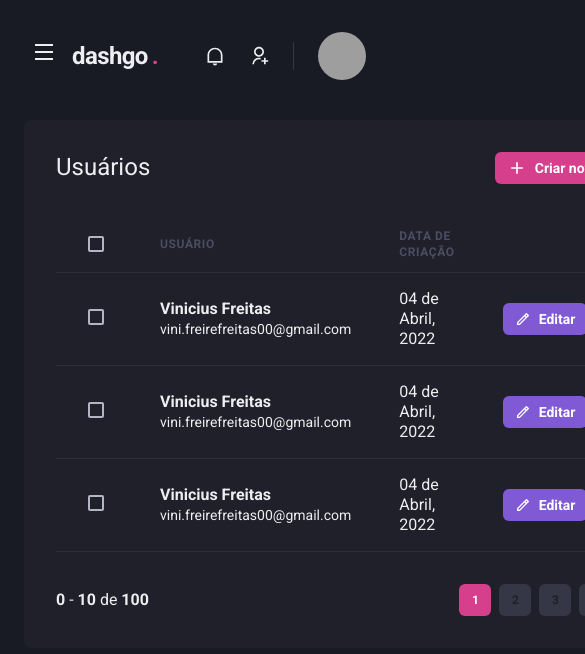
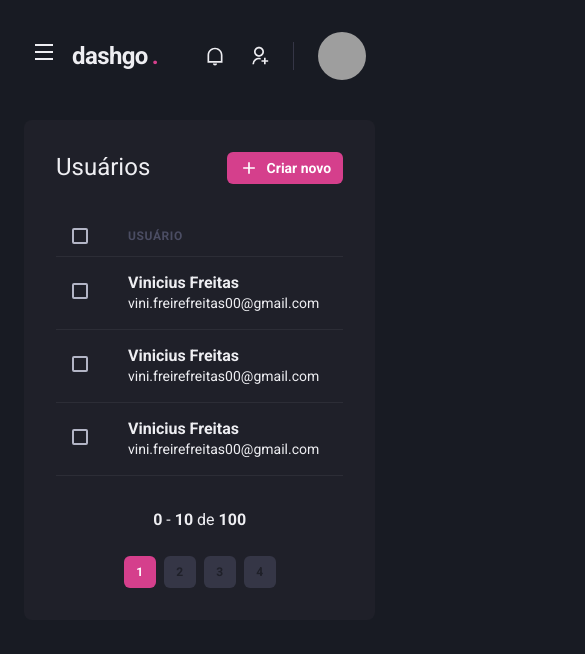
Before and after one commit to viniciusFreitas00/dahsgo, a Next.js app: page /users in a window 390 px wide. Shown: the top 654 px of the page, 585 px wide, since content can reach past the window. Built offline with nearby package versions, Linux system fonts and the light colour scheme; grey boxes are pictures that could not be loaded.

Commit message:
:lipstick: responsive user list

```diff
--- a/src/components/Pagination/index.tsx
+++ b/src/components/Pagination/index.tsx
@@ -5,7 +5,7 @@
 export function Pagination() {
   return (
     <Stack
-      direction="row"
+      direction={["column","row"]}
       spacing="6"
       mt="8"
       justify="space-between"
--- a/src/pages/users/index.tsx
+++ b/src/pages/users/index.tsx
@@ -1,10 +1,15 @@
-import { Box, Button, Checkbox, Flex, Heading, Icon, Table, Tbody, Td, Th, Thead, Tr, Text } from "@chakra-ui/react";
+import { Box, Button, Checkbox, Flex, Heading, Icon, Table, Tbody, Td, Th, Thead, Tr, Text, useBreakpointValue } from "@chakra-ui/react";
 import { Header } from "components/Header";
 import { Pagination } from "components/Pagination";
 import { Sidebar } from "components/Sidebar";
 import { RiAddLine, RiPencilLine } from "react-icons/ri";
 
 export default function UserList() {
+  const isWideVersion = useBreakpointValue({
+    base: false,
+    lg: true
+  })
+
   return (
     <Box>
       <Header />
@@ -30,17 +35,16 @@
           <Table colorScheme="whiteAlpha">
             <Thead>
               <Tr>
-                <Th px="8" color="gray.300" w="8">
+                <Th px={["4", "4", "6"]} color="gray.300" w="8">
                   <Checkbox colorScheme="pink" />
                 </Th>
                 <Th>Usuário</Th>
-                <Th>Data de Criação</Th>
-                <Th w="8"></Th>
+                {isWideVersion && <Th>Data de Criação</Th>}
               </Tr>
             </Thead>
             <Tbody>
               <Tr>
-                <Td px="8">
+                <Td px={["4", "4", "6"]}>
                   <Checkbox colorScheme="pink" />
                 </Td>
                 <Td>
@@ -49,21 +53,10 @@
                     <Text fontSize="sm" color="gray.300">vini.freirefreitas00@gmail.com</Text>
                   </Box>
                 </Td>
-                <Td>04 de Abril, 2022</Td>
-                <Td>
-                  <Button
-                    as="a"
-                    size="sm"
-                    fontSize="sm"
-                    colorScheme="purple"
-                    leftIcon={<Icon as={RiPencilLine} fontSize="16" />}
-                  >
-                    Editar
-                  </Button>
-                </Td>
+                {isWideVersion && <Td>04 de Abril, 2022</Td>}
               </Tr>
               <Tr>
-                <Td px="8">
+                <Td px={["4", "4", "6"]}>
                   <Checkbox colorScheme="pink" />
                 </Td>
                 <Td>
@@ -72,21 +65,10 @@
                     <Text fontSize="sm" color="gray.300">vini.freirefreitas00@gmail.com</Text>
                   </Box>
                 </Td>
-                <Td>04 de Abril, 2022</Td>
-                <Td>
-                  <Button
-                    as="a"
-                    size="sm"
-                    fontSize="sm"
-                    colorScheme="purple"
-                    leftIcon={<Icon as={RiPencilLine} fontSize="16" />}
-                  >
-                    Editar
-                  </Button>
-                </Td>
+                {isWideVersion && <Td>04 de Abril, 2022</Td>}
               </Tr>
               <Tr>
-                <Td px="8">
+                <Td px={["4", "4", "6"]}>
                   <Checkbox colorScheme="pink" />
                 </Td>
                 <Td>
@@ -95,18 +77,7 @@
                     <Text fontSize="sm" color="gray.300">vini.freirefreitas00@gmail.com</Text>
                   </Box>
                 </Td>
-                <Td>04 de Abril, 2022</Td>
-                <Td>
-                  <Button
-                    as="a"
-                    size="sm"
-                    fontSize="sm"
-                    colorScheme="purple"
-                    leftIcon={<Icon as={RiPencilLine} fontSize="16" />}
-                  >
-                    Editar
-                  </Button>
-                </Td>
+                {isWideVersion && <Td>04 de Abril, 2022</Td>}
               </Tr>
             </Tbody>
           </Table>
```
